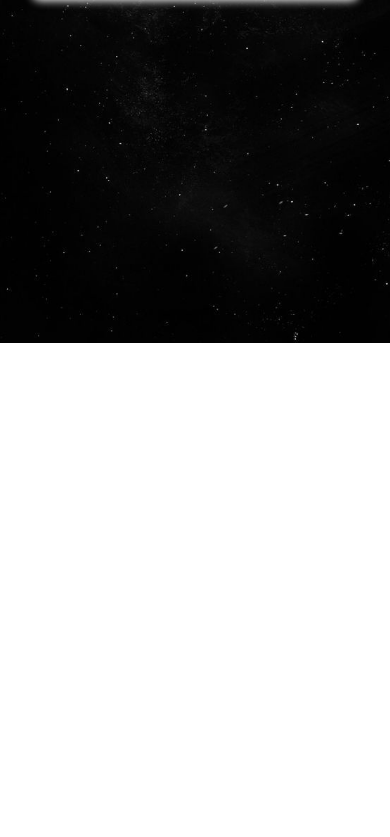
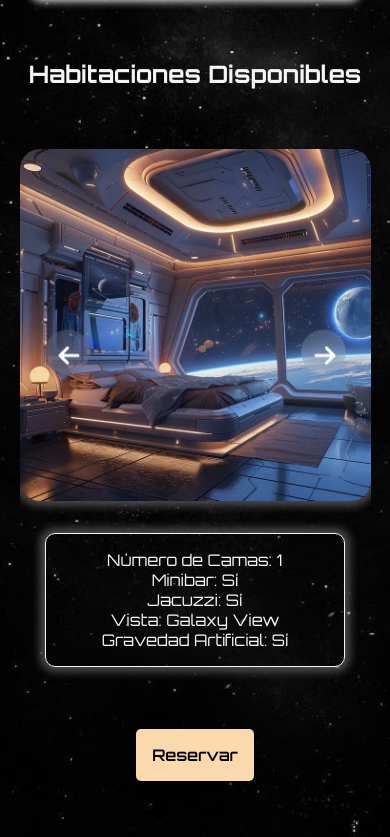
Before and after one commit to juancrfig/hotel-carmen, a plain HTML site: page assets/pages/reservas.html in a window 390 px wide. Shown: the part 501-1338 px from the top of the page. Before the commit the page ends 844 px from the top, so only its background shows below. Drawn offline with Linux system fonts and the light colour scheme; no server answers.

Commit message:
Start booking filtering function

```diff
--- a/assets/css/reservas.css
+++ b/assets/css/reservas.css
@@ -73,5 +73,90 @@ input {
 }
 
 h2 {
-    margin-top: 2.5em;
+    margin: 2.5em 0;
 }
+
+.gallery-container {
+    position: relative; /* Add this */
+    width: 90vw;
+    height: 580px;
+    margin: 0 auto;
+    overflow: hidden;
+    z-index: 2; /* Add this */
+    border-radius: 20px;
+}
+
+.gallery {
+    display: flex;
+    transition: transform 0.5s ease-in-out;
+}
+
+.gallery img {
+    display: block;
+    width: 100%;
+    object-fit: cover;
+    flex-shrink: 0;
+    margin: 0 auto;
+    box-shadow: 0px 0px 8px 5px rgba(114, 110, 110, 0.664);
+    border-radius: 20px;
+}
+
+.arrow {
+    position: absolute;
+    top: 35%;
+    transform: translateY(-50%);
+    width: 45px;
+    height: 45px;
+    background: hsl( 0 0% 100% / .1);
+    backdrop-filter: blur(1rem);
+    color: white;
+    display: flex;
+    align-items: center;
+    justify-content: center;
+    cursor: pointer;
+    z-index: 100; /* Increased z-index */
+    border: none;
+    border-radius: 100%;
+    transition: background-color 0.3s;
+    padding-right: 1.5em;
+    padding-bottom: .5em;
+}
+
+.arrow i {
+    color: white;
+    font-size: 1.5rem;
+}
+
+.prev {
+    left: 25px;
+}
+
+.next {
+    right: 25px;
+}
+
+#reservar-btn {
+    padding: 1em;
+    background-color: var(--sunset);
+    border-radius: 5px;
+    border: none;
+    font-weight: 600;
+    font-family: Orbitron;
+    font-size: 1rem;
+    transition: scale 100ms ease-in-out;
+    display: block;
+    margin: 0 auto 1.5em auto;
+}
+
+#reservar-btn:active {
+    scale: 0.9;
+}
+
+.bedroom-details {
+    border: 1px solid whitesmoke;
+    border-radius: 10px;
+    width: 300px;
+    margin: 2em auto 0 auto;
+    padding: 1em 0;
+    box-shadow: 0px 0px 8px 5px rgba(114, 110, 110, 0.664);
+}
--- a/assets/js/reservas.js
+++ b/assets/js/reservas.js
@@ -14,6 +14,34 @@ const leavingDateInput = document.querySelector('#fecha-salida');
 startingDateInput.min = todayDate.toISOString().split('T')[0];
 todayDate.setDate(todayDate.getDate() + 1);
 leavingDateInput.min = tomorrowDate.toISOString().split('T')[0];
+
+
+//-------------------------------------------------------------------
+//                          GALLERY
+//-------------------------------------------------------------------
+
+
+const gallery = document.querySelector('.gallery');
+        const prevBtn = document.querySelector('.prev');
+        const nextBtn = document.querySelector('.next');
+        const imageCount = document.querySelectorAll('.img-gallery').length;
+        let currentIndex = 0;
+
+        function updateGalleryOne() {
+          const imageWidth = window.innerWidth; // Dynamically get the width of each image in pixels
+          gallery.style.transform = `translateX(-${currentIndex * imageWidth}px)`; // Use px instead of vw
+        }
+
+        prevBtn.addEventListener('click', () => {
+            currentIndex = (currentIndex - 1 + imageCount) % imageCount;
+            updateGalleryOne();
+        });
+
+        nextBtn.addEventListener('click', () => {
+            currentIndex = (currentIndex + 1) % imageCount;
+            updateGalleryOne();
+        });
+
 
 
 //-------------------------------------------------------------------
--- a/assets/js/serverInteraction.js
+++ b/assets/js/serverInteraction.js
@@ -91,10 +91,42 @@ function logout() {
 //           LOGIC FOR FILTERING BEDROOMS
 //-------------------------------------------------------------------
 
+const filteredBedrooms = [];
+const galleryElement = document.querySelector('.gallery');
+
 export function filterBedrooms(startDate, endDate, numberHumans) {
+}
 
-    console.log(startDate)
-    console.log(endDate)
-    console.log(numberHumans)
+
+fetch(`${serverURL}/bedrooms`)
+.then(response => response.json())
+.then(data => {
+    data.forEach((element) => {
+        if (element.reserved.status) {
+            filteredBedrooms.push(element);
+        };
+    });
+})
+.then(data => {
+    renderBedrooms(filteredBedrooms);
+})
+
+function renderBedrooms(arrayOfBedrooms) {
+
+    arrayOfBedrooms.forEach( (bedroom) => {
+
+        const imageURL = bedroom.image;
+        const numberBeds = bedroom.numberOfBeds;
+        const minibar = bedroom.minibar;
+
+        console.log(imageURL, numberBeds);
+
+    } )
+
+
+    galleryElement.innerHTML = `
+    <img class="img-gallery" src="">
+    `
+    // console.log(arrayOfBedrooms[0])
 
 }
--- a/assets/pages/reservas.html
+++ b/assets/pages/reservas.html
@@ -38,7 +38,24 @@
             <button>Consultar</button>
         </div>
         <section>
-            <h2 class="disabled">Habitaciones Disponibles</h2>
+            <h2 class="">Habitaciones Disponibles</h2>
+            <div class="gallery-container ">
+                <button class="arrow prev"><i class="fa-solid fa-arrow-left"></i></button>
+                <button class="arrow next"><i class="fa-solid fa-arrow-right"></i></button>
+                <div class="gallery">
+                    <img class="img-gallery" src="../media/bedrooms/ample-white-room.webp" alt="Image 1">
+                </div>
+                <div class="bedroom-details">
+                    <ul>
+                        <li>Número de Camas: 1</li>
+                        <li>Minibar: Sí</li>
+                        <li>Jacuzzi: Sí</li>
+                        <li>Vista: Galaxy View</li>
+                        <li>Gravedad Artificial: Sí</li>
+                    </ul>
+                </div>
+            </div>
+            <button id="reservar-btn" class="">Reservar</button>
         </section>
     </main>
 </body>
```
